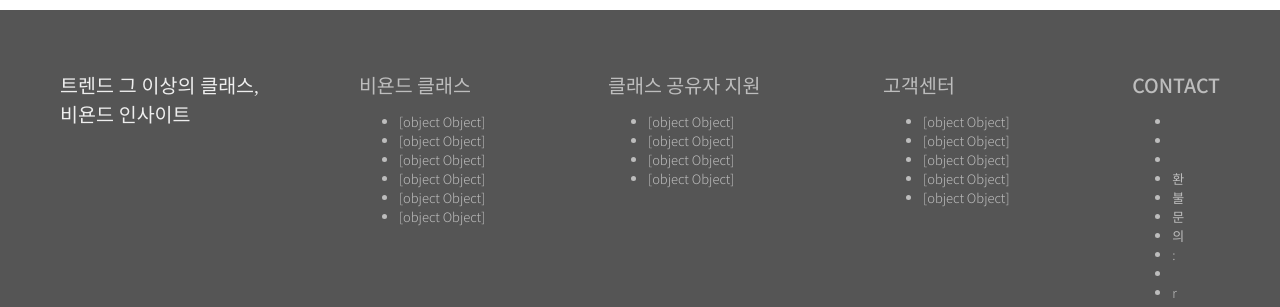
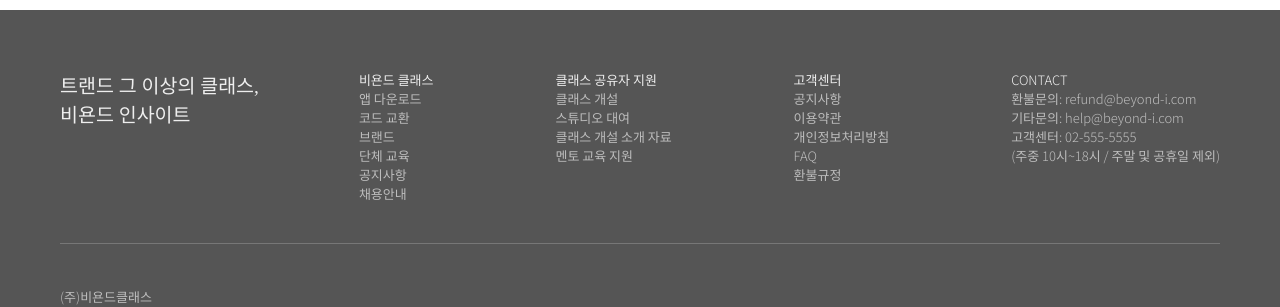
Before and after one commit to dnjswlekd/flexible-web, a Vue app: page /classDetail in a window 1280 px wide. Shown: the part 480-787 px from the top of the page. Built offline with nearby package versions, Linux system fonts and the light colour scheme; a web font is replaced by a local one.

Commit message:
[feat] 메인페이지 추가

```diff
--- a/src/components/Footer.vue
+++ b/src/components/Footer.vue
@@ -4,15 +4,50 @@
       <div class="lnb-wrap">
         <div class="footer-slogan">
           <h2>
-            트렌드 그 이상의 클래스,<br />
+            트랜드 그 이상의 클래스,<br />
             비욘드 인사이트
           </h2>
         </div>
         <div class="lnb">
-          <LinkItem title="비욘드 클래스" :links="beyondClassLinks" />
-          <LinkItem title="클래스 공유자 지원" :links="classSupportLinks" />
-          <LinkItem title="고객센터" :links="customerServiceLinks" />
-          <LinkItem title="CONTACT" :links="contactInfo" isContactInfo />
+          <div class="link-item">
+            <div class="link-item-title">비욘드 클래스</div>
+            <div class="link-item-content">
+              <a href="#none">앱 다운로드</a>
+              <a href="#none">코드 교환</a>
+              <a href="#none">브랜드</a>
+              <a href="#none">단체 교육</a>
+              <a href="#none">공지사항</a>
+              <a href="#none">채용안내</a>
+            </div>
+          </div>
+          <div class="link-item">
+            <div class="link-item-title">클래스 공유자 지원</div>
+            <div class="link-item-content">
+              <a href="#none">클래스 개설</a>
+              <a href="#none">스튜디오 대여</a>
+              <a href="#none">클래스 개설 소개 자료</a>
+              <a href="#none">멘토 교육 지원</a>
+            </div>
+          </div>
+          <div class="link-item">
+            <div class="link-item-title">고객센터</div>
+            <div class="link-item-content">
+              <a href="#none">공지사항</a>
+              <a href="#none">이용약관</a>
+              <a href="#none">개인정보처리방침</a>
+              <a href="#none">FAQ</a>
+              <a href="#none">환불규정</a>
+            </div>
+          </div>
+          <div class="link-item">
+            <div class="link-item-title">CONTACT</div>
+            <div class="link-item-content">
+              환불문의: refund@beyond-i.com<br />
+              기타문의: help@beyond-i.com<br />
+              고객센터: 02-555-5555<br />
+              (주중 10시~18시 / 주말 및 공휴일 제외)
+            </div>
+          </div>
         </div>
       </div>
       <div class="copyright-wrap">
@@ -36,40 +71,3 @@
     </div>
   </footer>
 </template>
-
-<script setup>
-import LinkItem from '@/components/LinkItem.vue';
-
-const beyondClassLinks = [
-  { text: '앱 다운로드', url: '#none' },
-  { text: '코드 교환', url: '#none' },
-  { text: '브랜드', url: '#none' },
-  { text: '단체 교육', url: '#none' },
-  { text: '공지사항', url: '#none' },
-  { text: '채용안내', url: '#none' },
-];
-
-const classSupportLinks = [
-  { text: '클래스 개설', url: '#none' },
-  { text: '스튜디오 대여', url: '#none' },
-  { text: '클래스 개설 소개 자료', url: '#none' },
-  { text: '멘토 교육 지원', url: '#none' },
-];
-
-const customerServiceLinks = [
-  { text: '공지사항', url: '#none' },
-  { text: '이용약관', url: '#none' },
-  { text: '개인정보처리방침', url: '#none' },
-  { text: 'FAQ', url: '#none' },
-  { text: '환불규정', url: '#none' },
-];
-
-const contactInfo = `
-  환불문의: refund@beyond-i.com<br>
-  기타문의: help@beyond-i.com<br>
-  고객센터: 02-555-5555<br>
-  (주중 10시~18시 / 주말 및 공휴일 제외)
-`;
-</script>
-
-<style scoped></style>
--- a/src/components/LinkItem.vue
+++ /dev/null
@@ -1,15 +0,0 @@
-<template>
-  <div class="link-item">
-    <h2>{{ title }}</h2>
-    <ul>
-      <li v-for="(link, index) in links" :key="index" v-html="link"></li>
-    </ul>
-  </div>
-</template>
-
-<script setup>
-defineProps({
-  title: String,
-  links: Array,
-});
-</script>
--- a/src/components/Main/ClassItem.vue
+++ b/src/components/Main/ClassItem.vue
@@ -11,6 +11,7 @@ const goToDetail = (url) => {
 </script>
 
 <template>
+  <div class="focus-class-items">
     <div class="focus-class-item" @click="goToDetail(item.link)">
       <div class="thum">
         <img :src="item.img" :alt="item.title" />
@@ -37,12 +38,16 @@ const goToDetail = (url) => {
               :class="{
                 'bi bi-star-fill': n <= Math.floor(item.rating),
                 'bi bi-star-half':
-                n === Math.ceil(item.rating) && !Number.isInteger(item.rating),
+                  n === Math.ceil(item.rating) &&
+                  !Number.isInteger(item.rating),
               }"
             ></i>
           </span>
           <span class="rating">{{ item.rating }}</span>
-        <span class="trainee">{{ item.students.toLocaleString() }}명 수강</span>
+          <span class="trainee"
+            >{{ item.students.toLocaleString() }}명 수강</span
+          >
+        </div>
       </div>
     </div>
   </div>
--- a/src/components/Main/FocusClass.vue
+++ b/src/components/Main/FocusClass.vue
@@ -1,8 +1,11 @@
 <script setup>
 import { ref } from 'vue';
 import { headers, classes1, classes2 } from '@/constants/classes';
+import FocusClassItem from './ClassItem.vue';
 
-import FocusClassItem from './ClassItem.vue';
+// Swiper import
+import { Swiper, SwiperSlide } from 'swiper/vue';
+import 'swiper/swiper-bundle.css';
 
 const goToDetail = (url) => {
   window.location.href = url;
@@ -23,16 +26,21 @@ const goToDetail = (url) => {
             header.buttonText
           }}</a>
         </div>
-        <div class="focus-class-items">
-          <FocusClassItem
-            v-for="item in classes1"
-            :key="item.id"
-            :item="item"
-          />
-        </div>
+        <!-- Swiper 사용 -->
+        <Swiper
+          :spaceBetween="30"
+          :slidesPerView="4"
+          :navigation="true"
+          :loop="true"
+        >
+          <SwiperSlide v-for="item in classes1" :key="item.id">
+            <FocusClassItem :item="item" />
+          </SwiperSlide>
+        </Swiper>
       </div>
     </div>
   </section>
+
   <section class="focus-class">
     <div class="focus-class-inner">
       <div class="focus-class-content">
@@ -46,15 +54,28 @@ const goToDetail = (url) => {
             header.buttonText
           }}</a>
         </div>
-        <div class="focus-class-items">
-          <FocusClassItem
-            v-for="item in classes2"
-            :key="item.id"
-            :item="item"
-          />
-        </div>
+        <!-- Swiper 사용 -->
+        <Swiper
+          :spaceBetween="30"
+          :slidesPerView="4"
+          :navigation="true"
+          :loop="true"
+        >
+          <SwiperSlide v-for="item in classes2" :key="item.id">
+            <FocusClassItem :item="item" />
+          </SwiperSlide>
+        </Swiper>
       </div>
     </div>
   </section>
 </template>
-<style lang="scss" scoped></style>
+
+<style lang="scss" scoped>
+/* Swiper 기본 스타일 */
+.swiper-button-next,
+.swiper-button-prev {
+  background-color: #000;
+  color: #fff;
+  padding: 10px;
+}
+</style>
--- a/src/components/Main/TipTech.vue
+++ b/src/components/Main/TipTech.vue
@@ -7,11 +7,13 @@
           <a href="#none">전체 보기</a>
         </div>
         <div class="tip-tech-wrap">
-          <TipTechItem
-            v-for="(item, index) in tipTechItems"
-            :key="index"
-            :item="item"
-          />
+          <div class="tip-tech-items">
+            <TipTechItem
+              v-for="(item, index) in tipTechItems"
+              :key="index"
+              :item="item"
+            />
+          </div>
         </div>
         <a href="#none" class="btn-tip-tech">Tip & Tech 기사 더 보기</a>
       </div>
@@ -29,41 +31,42 @@ const tipTechItems = ref([
     category: '필수 유틸리티',
     title: '파일 관리을 위한 필수 유틸리티! 멀티 윈도우 탐색기 Q-Dir',
     description:
-      '일반적인 윈도우 사용자라면 굳이 멀티 윈도우 탐색기가 필요는 없습니다...',
+      '일반적인 윈도우 사용자라면 굳이 멀티 윈도우 탐색기가 필요는 없습니다. 필요한 파일을 열기 위해서 윈도우 탐색기 열고 찾아가면 됩니다. 하지만 디자이너, 퍼블리셔',
     image: 'src/assets/images/tip-tech-cover-01.jpg',
   },
   {
     category: '작업 생산성',
     title: '비주얼 스튜디오 코드 캡쳐 익스텐션, CodeSnap',
     description:
-      '비주얼 스튜디오 코드 익스텐션 중에서 코드캡쳐를 하는 CodeSnap을 소개합니다...',
+      '비주얼 스튜디오 코드 익스텐션 중에서 코드캡쳐를 하는 CodeSnap을 소개합니다. 일반적인 캡쳐도구를 사용하면 크기를 맞추는게 번거롭습니다. 특히 코드가 화면을 위아래로 넘을 경우 코드캡쳐가',
     image: 'src/assets/images/tip-tech-cover-02.jpg',
   },
   {
     category: '지식공유자 인터뷰',
     title: '퍼블리셔 취업·이직을 위한 코딩웍스의 프론트엔드 강의',
     description:
-      '퍼블리셔 취업을 위한 진짜 가이드 전자책(PDF)으로 효율적인 퍼블리싱 학습방법...',
+      '퍼블리셔 취업을 위한 진짜 가이드 전자책(PDF)으로 효율적인 퍼블리싱 학습방법, 좋은 퍼블리싱 강의 잘 가르치는 퍼블리싱 강사 고르는 안목, 신입이지만 경력자처럼 퍼블리싱하는 요령',
     image: 'src/assets/images/tip-tech-cover-03.jpg',
   },
   {
     category: '프로그램 관련',
     title: '디자인의 약점을 보완해 줄 히든카드~ 미리캔버스',
-    description: '퍼블리셔에게 디자인 일이 생기면 좀 부담스러운게 사실이죠...',
+    description:
+      '퍼블리셔에게 디자인 일이 생기면 좀 부담스러운게 사실이죠. 한다고 해도 시간 대비 퀄리티가 마음에 들지 않는 경우가 많아서요. 포토샵 디자인도 잘하는 퍼블리셔라면 좋겠지만 여러가지를 모',
     image: 'src/assets/images/tip-tech-cover-04.jpg',
   },
   {
     category: '작업 생산성',
     title: '비주얼 스튜디오 코드에서 빈 줄 없애기',
     description:
-      '비주얼 스튜디오 코드에서 [정규식 찾아 바꾸기]라는 방법으로 완벽하게 빈 줄을 해결할 수 있습니다...',
+      '비주얼 스튜디오 코드에서 [정규식 찾아 바꾸기]라는 방법으로 완벽하게 빈 줄을 해결할 수 있습니다. 제작자가 의도한 빈 줄은 유지하고 표현식에 따라 생긴 의도하지 않은 빈 줄은 삭제하는 방법입니다.',
     image: 'src/assets/images/tip-tech-cover-05.jpg',
   },
   {
     category: 'IT 소식',
     title: '2022년 6월 15일 Internet Explorer 11 공식 종료',
     description:
-      '마이크로소프트에서 2022년 6월 15일에 Explorer 11 지원 종료한다고 공식적으로 발표했습니다...',
+      '마이크로소프트에서 2022년 6월 15일에 Explorer 11 지원 종료한다고 공식적으로 발표했습니다. 작년에 기사를 찾아 봤을 때는 공식적으로 종료를 2021년 01월 27일이라고 나왔는데 공식 발표가',
     image: 'src/assets/images/tip-tech-cover-06.jpg',
   },
 ]);
--- a/src/styles/main.scss
+++ b/src/styles/main.scss
@@ -1,5 +1,5 @@
 /* Import Local SCSS Files */
-@import 'variables', 'reset', 'fonts';
+@import 'variables', 'reset', 'fonts', 'responsive-tablet', 'responsive-mobile';
 
 /* Mixin Group */
 @mixin close-modal {
@@ -487,12 +487,13 @@ header {
           flex-direction: column;
           justify-content: space-between;
           .best-class-items {
+            flex-wrap: wrap;
             gap: 15px;
             display: flex;
             .best-class-item {
+              flex: 1 1 calc(50% - 20px);
               display: flex;
               gap: 15px;
-              flex: 1;
               cursor: pointer;
               .thum {
                 width: 130px;
@@ -525,7 +526,7 @@ header {
   background-color: $cloudy-gray;
   .early-bird-inner {
     .early-bird-content {
-      .coundown-wrap {
+      .countdown-wrap {
         width: 600px;
         margin: auto;
         margin-bottom: 50px;
@@ -658,13 +659,14 @@ header {
       .tip-tech-wrap {
         .tip-tech-items {
           display: flex;
+          flex-wrap: wrap;
           gap: 30px;
           margin: 20px 0;
           &:last-child .tip-tech-item {
             border: none;
           }
           .tip-tech-item {
-            flex: 1;
+            flex: 1 1 calc(50% - 20px);
             display: flex;
             gap: 15px;
             border-bottom: 1px solid $silver-gray;
```
Also changed, not shown: 1 other file (tests, documents, lock files or other folders). Lines whose indentation alone changed are shown as unchanged.
